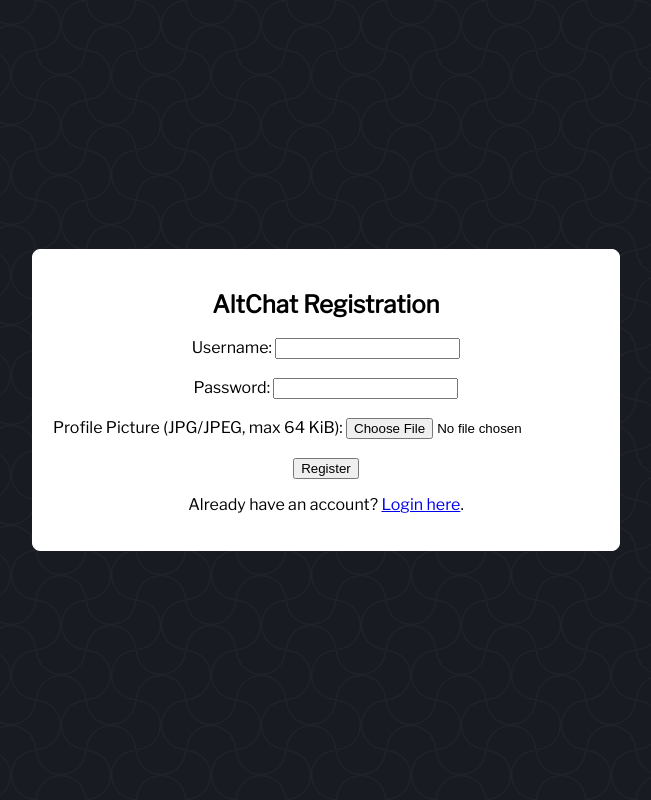
After one commit to MajorGeneralCommand/AltChat, a PHP site: page /Register.php in a window 1280 px wide. The commit adds this page. Shown: the whole page, without its empty margins (314-965 px from the left). Run offline with PHP 8.4, Linux system fonts and the light colour scheme; a stand-in replaces the project's code that opens the database connection.

Commit message:
Login & Registration Finalization

```diff
--- /dev/null
+++ b/Register.php
@@ -0,0 +1,97 @@
+<?php
+include "Connect.php";
+
+$br = "";
+$successMessage = "";
+$errorMessage = "";
+
+$maxAttempts = 10;
+$lockoutTime = 60;
+
+session_start();
+
+if (!isset($_SESSION['csrf_token'])) {
+    $_SESSION['csrf_token'] = bin2hex(random_bytes(32));
+}
+
+if ($_SERVER['REQUEST_METHOD'] === 'POST' && isset($_POST['action'])) {
+    // Check CSRF token
+    if (!isset($_POST['csrf_token']) || $_POST['csrf_token'] !== $_SESSION['csrf_token']) {
+        die("CSRF Token Validation Failed");
+    }
+
+    if ($_POST['action'] === 'register') {
+        $username = $_POST["username"];
+        $password = $_POST["password"];
+
+        if (isset($_FILES['profile_picture']) && $_FILES['profile_picture']['error'] !== UPLOAD_ERR_NO_FILE) {
+            $profilePicture = $_FILES['profile_picture'];
+            $allowedExtensions = ['jpg', 'jpeg'];
+            $fileExtension = pathinfo($profilePicture['name'], PATHINFO_EXTENSION);
+
+            if (!in_array(strtolower($fileExtension), $allowedExtensions)) {
+                $errorMessage = "Invalid file format. Only JPG/JPEG files are allowed.";
+            } elseif ($profilePicture['size'] > 64 * 1024) { // 64 KiB limit
+                $errorMessage = "File size exceeds the maximum limit (64 KiB).";
+            } else {
+                $profilePictureData = file_get_contents($profilePicture['tmp_name']);
+                $profilePictureData = mysqli_real_escape_string($conn, $profilePictureData);
+            }
+        } else {
+            $profilePictureData = NULL;
+        }
+
+        $sql_check_username = "SELECT COUNT(*) AS count FROM altchatuser_info WHERE user_username = '$username'";
+        $result_check_username = mysqli_query($conn, $sql_check_username);
+        $row = mysqli_fetch_assoc($result_check_username);
+
+        if ($row['count'] > 0) {
+            $errorMessage = "Username already exists. Please choose another.";
+        } else {
+            $hashedPassword = password_hash($password, PASSWORD_DEFAULT);
+
+            $sql_insert_user = "INSERT INTO altchatuser_info (user_username, user_password, user_profilepicture) VALUES ('$username', '$hashedPassword', '$profilePictureData')";
+            if (mysqli_query($conn, $sql_insert_user)) {
+                $successMessage = "Registration successful. You can now login.";
+            } else {
+                $errorMessage = "Error: " . mysqli_error($conn);
+            }
+        }
+    }
+}
+?>
+
+<!DOCTYPE html>
+<html lang="en">
+<head>
+    <meta charset="UTF-8">
+    <title>Register</title>
+    <link rel="stylesheet" href="css/Stylesheet.css">
+    <link rel="stylesheet" href="https://fonts.googleapis.com/css2?family=Libre+Franklin&display=swap">
+</head>
+<body>
+    <div class="loginform">
+        <h2>AltChat Registration</h2>
+
+        <form action="<?php echo $_SERVER['PHP_SELF']; ?>" method="post" enctype="multipart/form-data">
+            <label for="reg-username">Username: </label>
+            <input type="text" id="reg-username" name="username" required><br><br>
+            <label for="reg-password">Password: </label>
+            <input type="password" id="reg-password" name="password" required><br><br>
+
+            <label for="profile-picture">Profile Picture (JPG/JPEG, max 64 KiB): </label>
+            <input type="file" id="profile-picture" name="profile_picture" accept="image/jpeg"><br><br>
+
+            <input type="hidden" name="csrf_token" value="<?php echo $_SESSION['csrf_token']; ?>">
+            <input type="hidden" name="action" value="register">
+
+            <input type="submit" name="Register" value="Register">
+            <?php echo $br; ?>
+            <?php echo $errorMessage; ?>
+            <?php echo $successMessage; ?>
+        </form>
+
+        <p>Already have an account? <a href="Index.php">Login here</a>.</p>
+    </div>
+</body>
+</html>
--- a/css/stylesheet.css
+++ b/css/stylesheet.css
@@ -28,5 +28,5 @@ body {
     padding: 20px;
     border: 1px solid white;
     border-radius: 8px;
-    background-color: white; /* Set the background color you desire */
+    background-color: white;
 }
```
Also changed, not shown: index.php (+31 -4 lines), js/toggleRegistration.js (added, +7 -0 lines).
